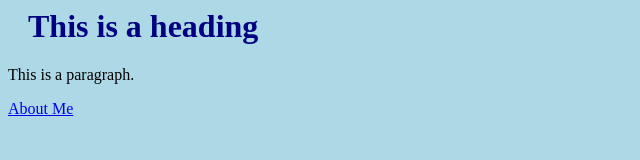
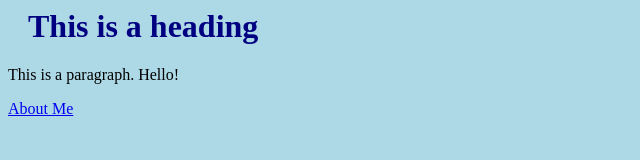
Before and after one commit to purplelotus111/test1, a plain HTML site: page index.html in a window 1280 px wide. Shown: the full height of the page, 0-640 px from the left. Drawn offline with Linux system fonts and the light colour scheme.

Commit message:
Update index.html

```diff
--- a/index.html
+++ b/index.html
@@ -4,7 +4,7 @@
 </head>
 <body>
 <h1>This is a heading</h1>
-<p>This is a paragraph.</p>
+<p>This is a paragraph. Hello!</p>
   <a href="Page1.html" title="About Me">About Me</a>
 </body>
 </html>
```
